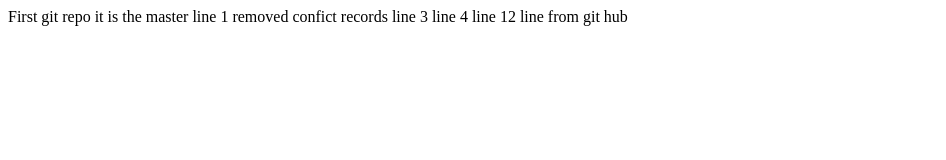
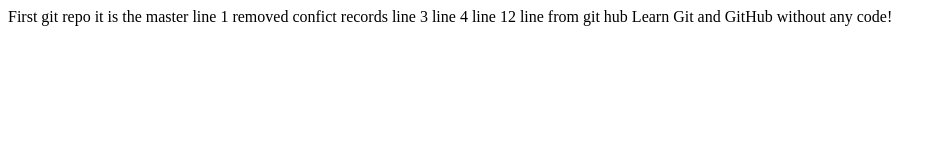
Before and after one commit to vic-gi/git-demo, a plain HTML site: page index.html in a window 1280 px wide. Shown: the whole page, without its empty margins (0-946 px from the left). Drawn offline with Linux system fonts and the light colour scheme.

Commit message:
Update index.html

```diff
--- a/index.html
+++ b/index.html
@@ -12,5 +12,6 @@
 	line 4
 	line 12
 	line from git hub
+	Learn Git and GitHub without any code!
 </body>
 </html>
```
